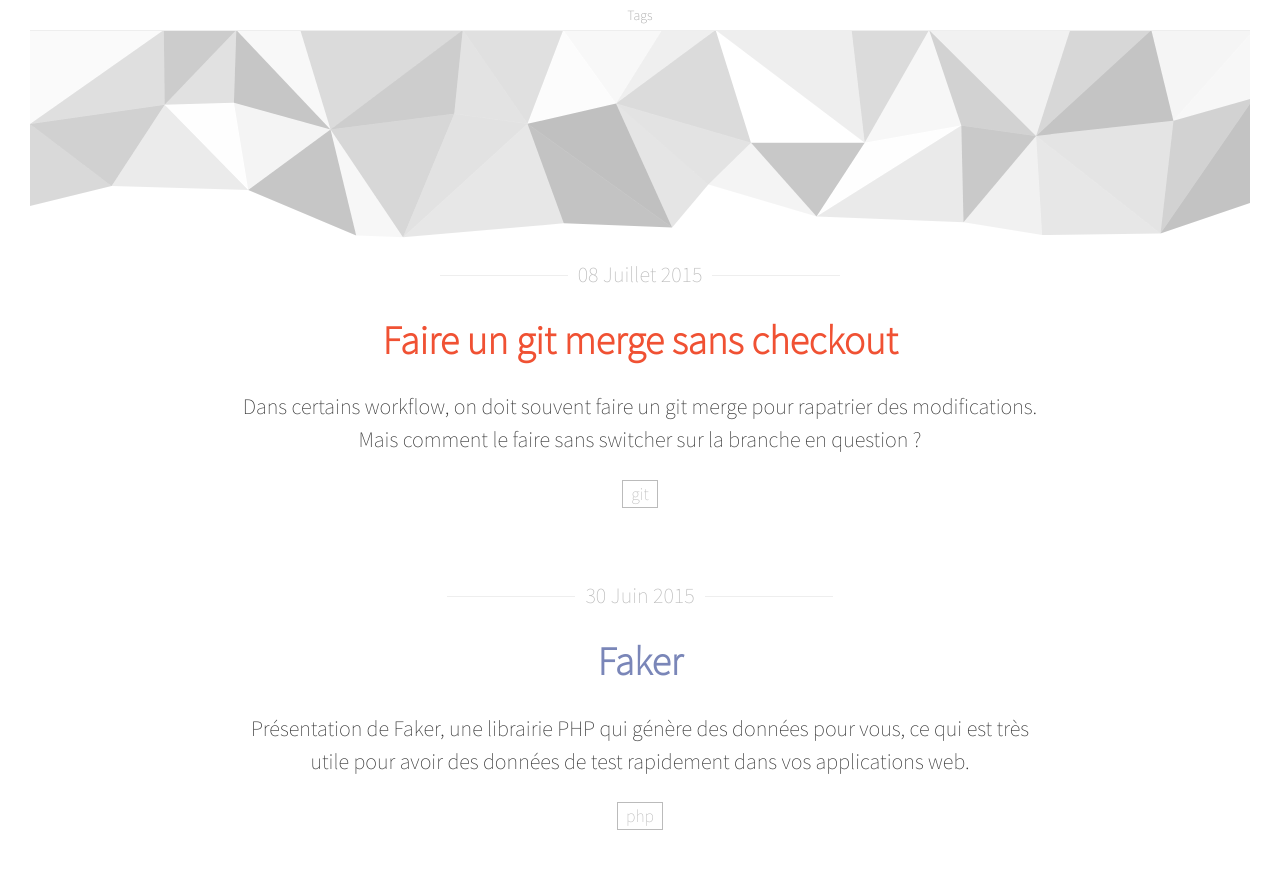
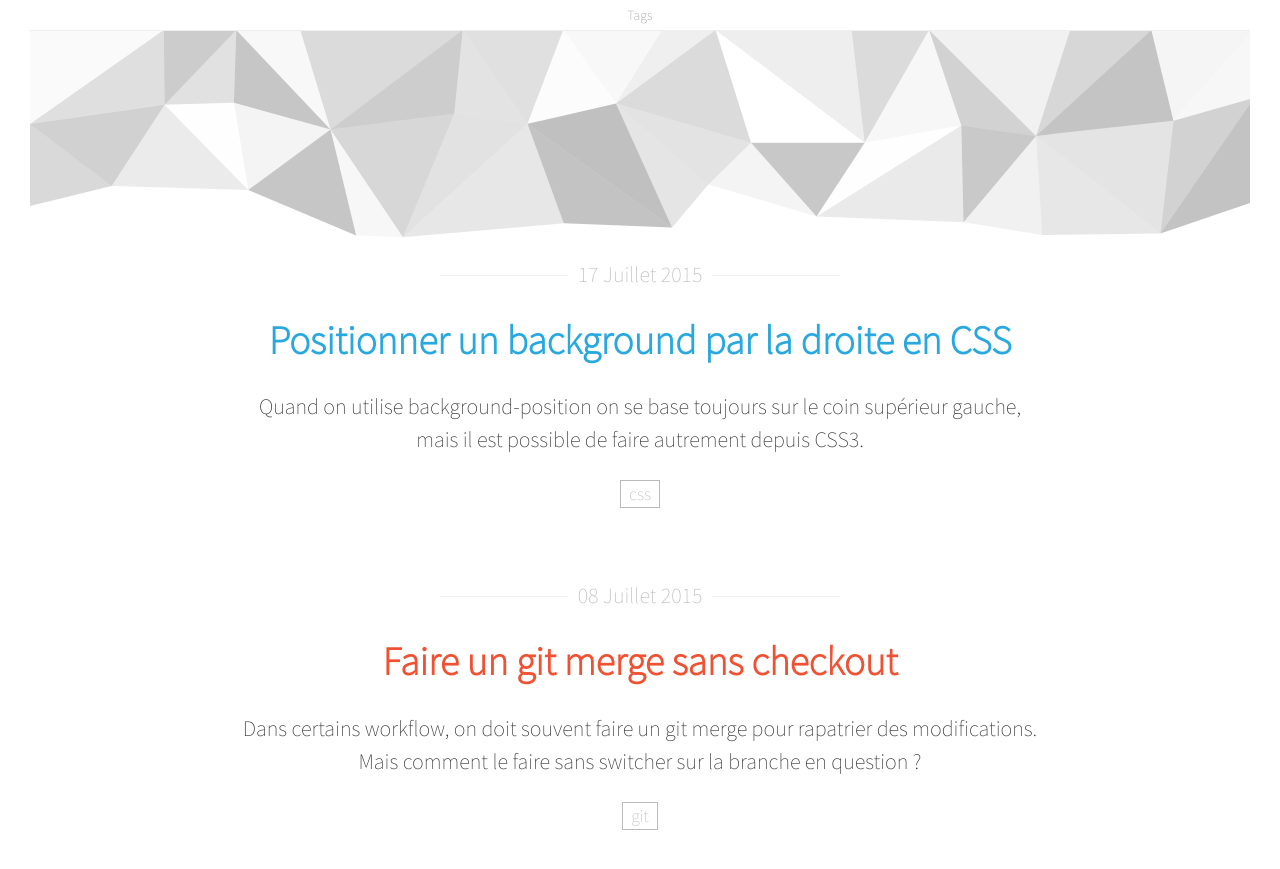
Before and after one commit to zessx/blog, a Jekyll site: the page built from index.html, in a window 1280 px wide and 900 px high, scrolled down 692 px. Shown: the top 869 px of the window. Built offline with Jekyll 4.4.1, drawn with Linux system fonts in a browser that asks for light colours; some of the changed text lies outside the part shown.

Commit message:
:speech_balloon: Publish

```diff
--- a/_drafts/background-position-a-droite.md
+++ b/_posts/2015-07-17-background-position-a-droite.md
@@ -1,7 +1,7 @@
 ---
 layout: post
 title:  "Positionner un background par la droite en CSS"
-date:   2015-01-01
+date:   2015-07-17
 tags:
 - css
 description: >
```
